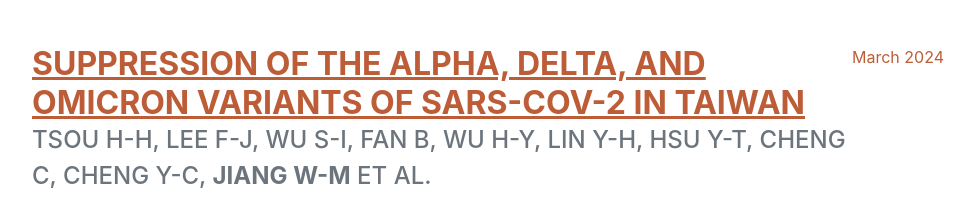
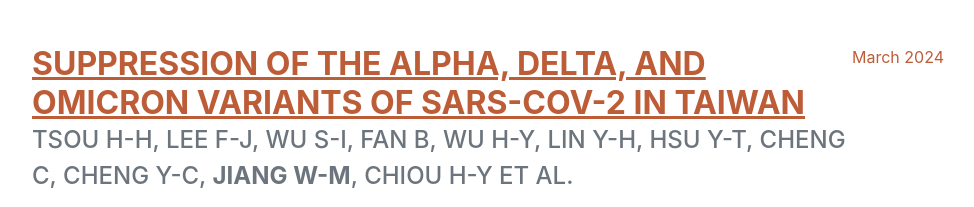
Before and after one commit to JWMHub/JWMHub.github.io, a plain HTML site: page index.html in a window 1280 px wide. Shown: the part 6282-6489 px from the top of the page, without its empty margins (288-1262 px from the left). Drawn offline with nearby package versions, Linux system fonts and the light colour scheme; a web font is replaced by a local one.

Commit message:
Add files via upload

```diff
--- a/index.html
+++ b/index.html
@@ -318,7 +318,7 @@
                     <div class="d-flex flex-column flex-md-row justify-content-between mb-5">
                         <div class="flex-grow-1">
                             <h3 class="mb-0"><a href="https://doi.org/10.1371/journal.pone.0300303" target="_blank">Suppression of the alpha, delta, and omicron variants of SARS-Cov-2 in Taiwan</a></h3>
-                            <div class="subheading mb-3">Tsou H-H, Lee F-J, Wu S-I, Fan B, Wu H-Y, Lin Y-H, Hsu Y-T, Cheng C, Cheng Y-C, <b>Jiang W-M</b> et al.</div>
+                            <div class="subheading mb-3">Tsou H-H, Lee F-J, Wu S-I, Fan B, Wu H-Y, Lin Y-H, Hsu Y-T, Cheng C, Cheng Y-C, <b>Jiang W-M</b>, Chiou H-Y et al.</div>
                             <div class="subheading mb-3">PLoS ONE 19(3): e0300303. https://doi.org/10.1371/journal.pone.0300303</div>
                             <p></p>
                         </div>
```
